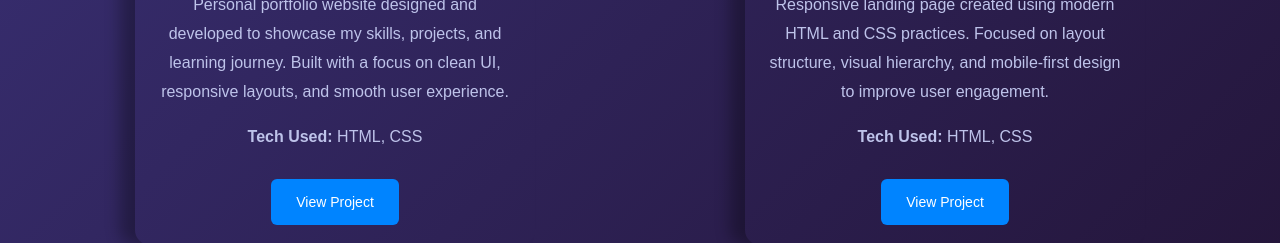
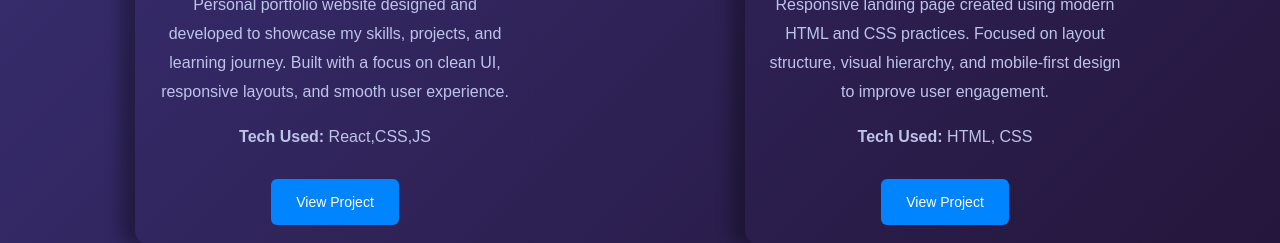
Before and after one commit to sharmabhay07-coder/Portfolio, a React (Vite) app: page / in a window 1280 px wide. Shown: the part 2760-3003 px from the top of the page. Built offline with nearby package versions, Linux system fonts and the light colour scheme.

Commit message:
links given

```diff
--- a/src/components/Projects.jsx
+++ b/src/components/Projects.jsx
@@ -24,8 +24,8 @@ export default function Projects() {
               skills, projects, and learning journey. Built with a focus on
               clean UI, responsive layouts, and smooth user experience.
             </p>
-            <p><strong>Tech Used:</strong> HTML, CSS</p>
-            <a href="#" className="project-btn">View Project</a>
+            <p><strong>Tech Used:</strong> React,CSS,JS</p>
+            <a href="meek-cendol-65b827.netlify.app" className="project-btn">View Project</a>
           </div>
         </div>
 
@@ -61,7 +61,7 @@ export default function Projects() {
               real-world applications.
             </p>
             <p><strong>Tech Used:</strong> HTML, CSS</p>
-            <a href="https://sharmabhay07-coder.github.io/Netflix_Clone/" className="project-btn">View Project</a>
+            <a href="splendid-stardust-a34491.netlify.app" className="project-btn">View Project</a>
           </div>
         </div>
 
```
